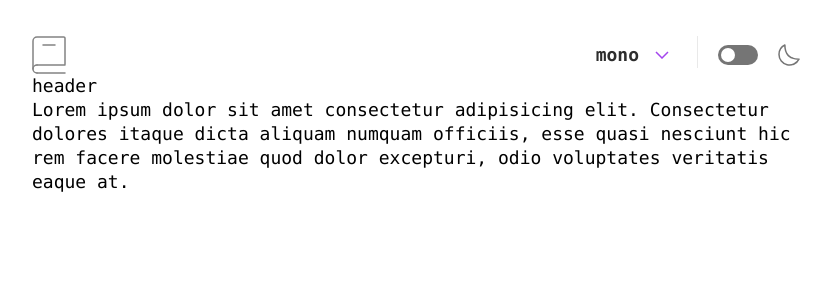
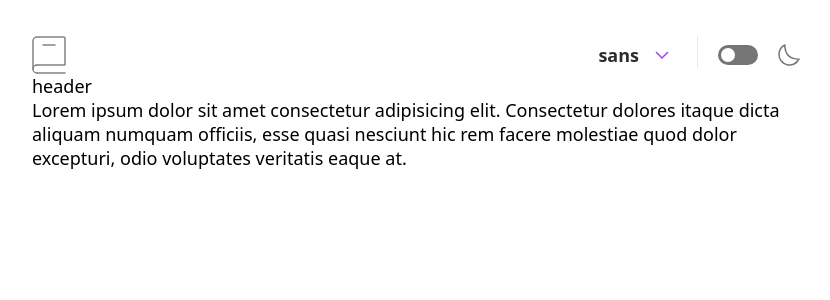
Before and after one commit to ZiyueChloeZhang/Dictionary-web-app, a Next.js app: page / in a window 1280 px wide. Shown: the top 300 px of the page, without its empty margins (224-1054 px from the left). Built offline with nearby package versions, Linux system fonts and the light colour scheme.

Commit message:
changed default font

```diff
--- a/contexts/FontContext.tsx
+++ b/contexts/FontContext.tsx
@@ -7,7 +7,7 @@ export const fontStyles = {
     sans: 'font-sans',
     serif: 'font-serif',
     mono: 'font-mono'
-};
+} as const;
 
 interface IFontContext {
     fontName: FontName,
@@ -15,7 +15,7 @@ interface IFontContext {
 }
 
 const defaultFont: IFontContext = {
-    fontName: "mono",
+    fontName: "sans",
     switchFont: (name: FontName) => { }
 } as const;
 
```
